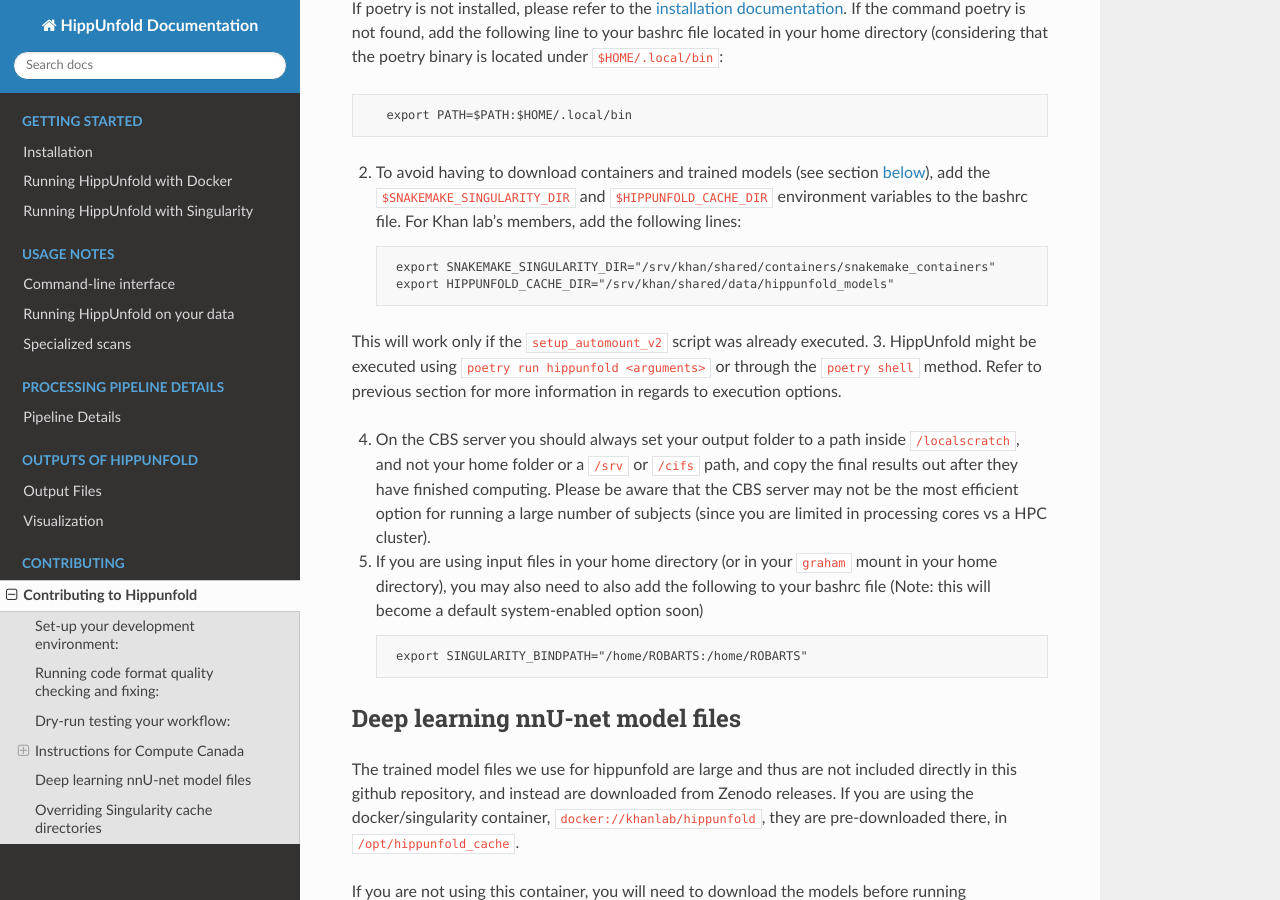
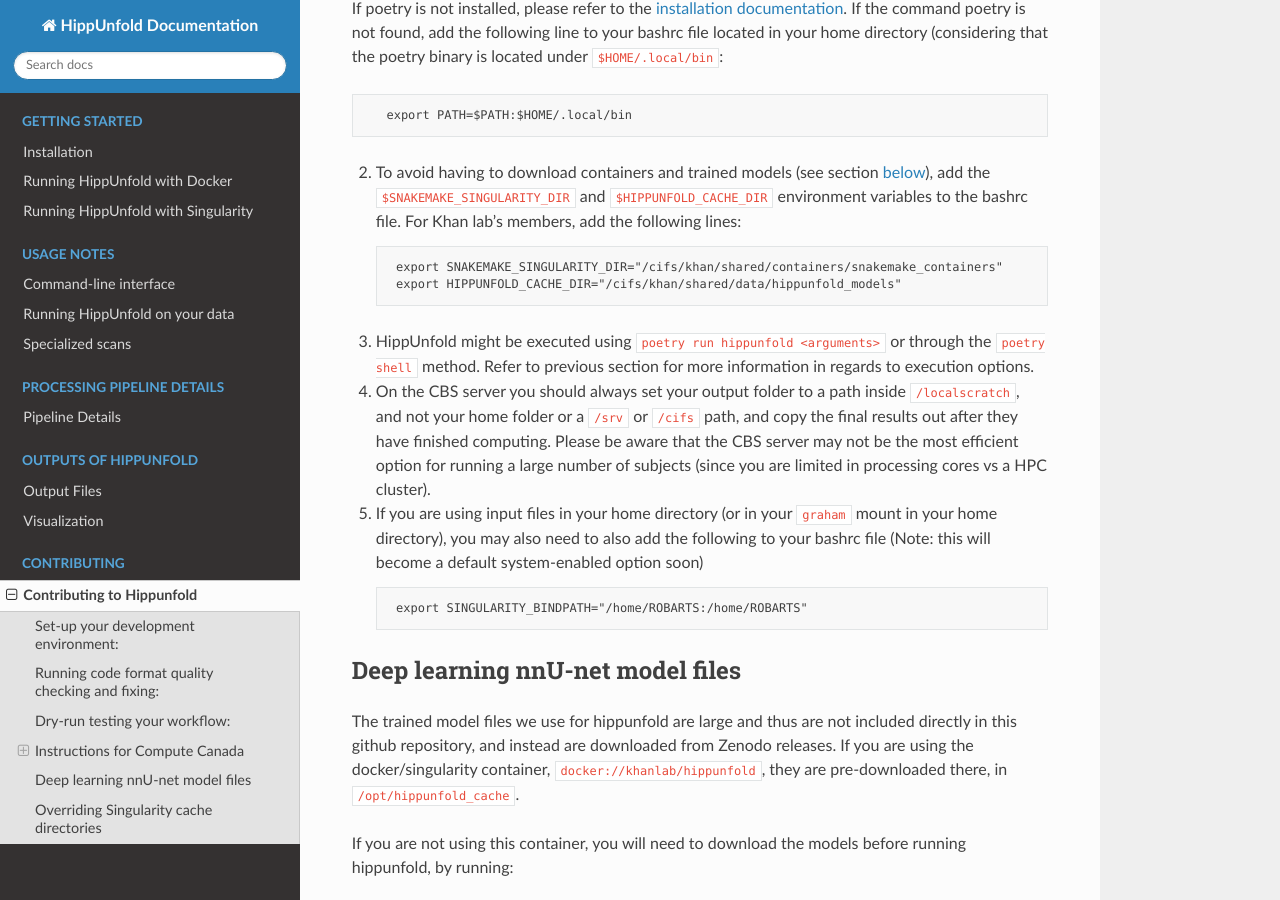
Before and after one commit to khanlab/hippunfold, a Sphinx documentation site: the page built from docs/contributing/contributing.md, in a window 1280 px wide and 900 px high, scrolled down 4160 px. Built offline with Sphinx 7.4.7 and the Read the Docs theme 2.0.0, drawn with Linux system fonts in a browser that asks for light colours.

Commit message:
minor update to cbs server notes

```diff
--- a/docs/contributing/contributing.md
+++ b/docs/contributing/contributing.md
@@ -170,10 +170,9 @@
        export PATH=$PATH:$HOME/.local/bin
 2. To avoid having to download containers and trained models (see section [below](#deep-learning-nnu-net-model-files)), add the `$SNAKEMAKE_SINGULARITY_DIR` and `$HIPPUNFOLD_CACHE_DIR` environment variables to the bashrc file. For Khan lab's members, add the following lines:
 
-        export SNAKEMAKE_SINGULARITY_DIR="/srv/khan/shared/containers/snakemake_containers"
-        export HIPPUNFOLD_CACHE_DIR="/srv/khan/shared/data/hippunfold_models"
+        export SNAKEMAKE_SINGULARITY_DIR="/cifs/khan/shared/containers/snakemake_containers"
+        export HIPPUNFOLD_CACHE_DIR="/cifs/khan/shared/data/hippunfold_models"
 
-This will work only if the `setup_automount_v2` script was already executed.
 3. HippUnfold might be executed using `poetry run hippunfold <arguments>` or through the `poetry shell` method. Refer to previous section for more information in regards to execution options.
 
 4. On the CBS server you should always set your output folder to a path inside `/localscratch`, and not your home folder or a `/srv` or `/cifs` path, and copy the final results out after they have finished computing. Please be aware that the CBS server may not be the most efficient option for running a large number of subjects (since you are limited in processing cores vs a HPC cluster).
```
